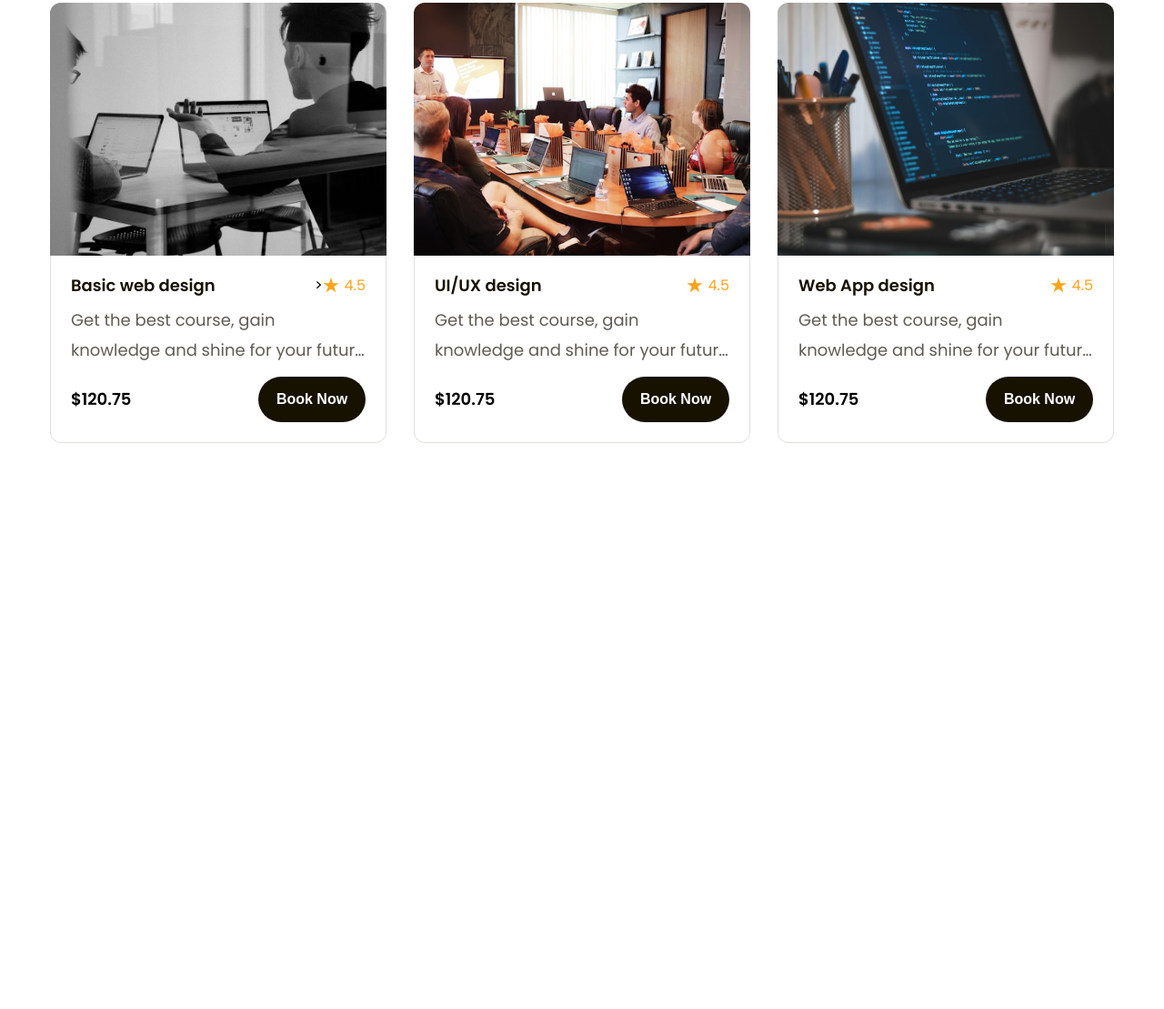
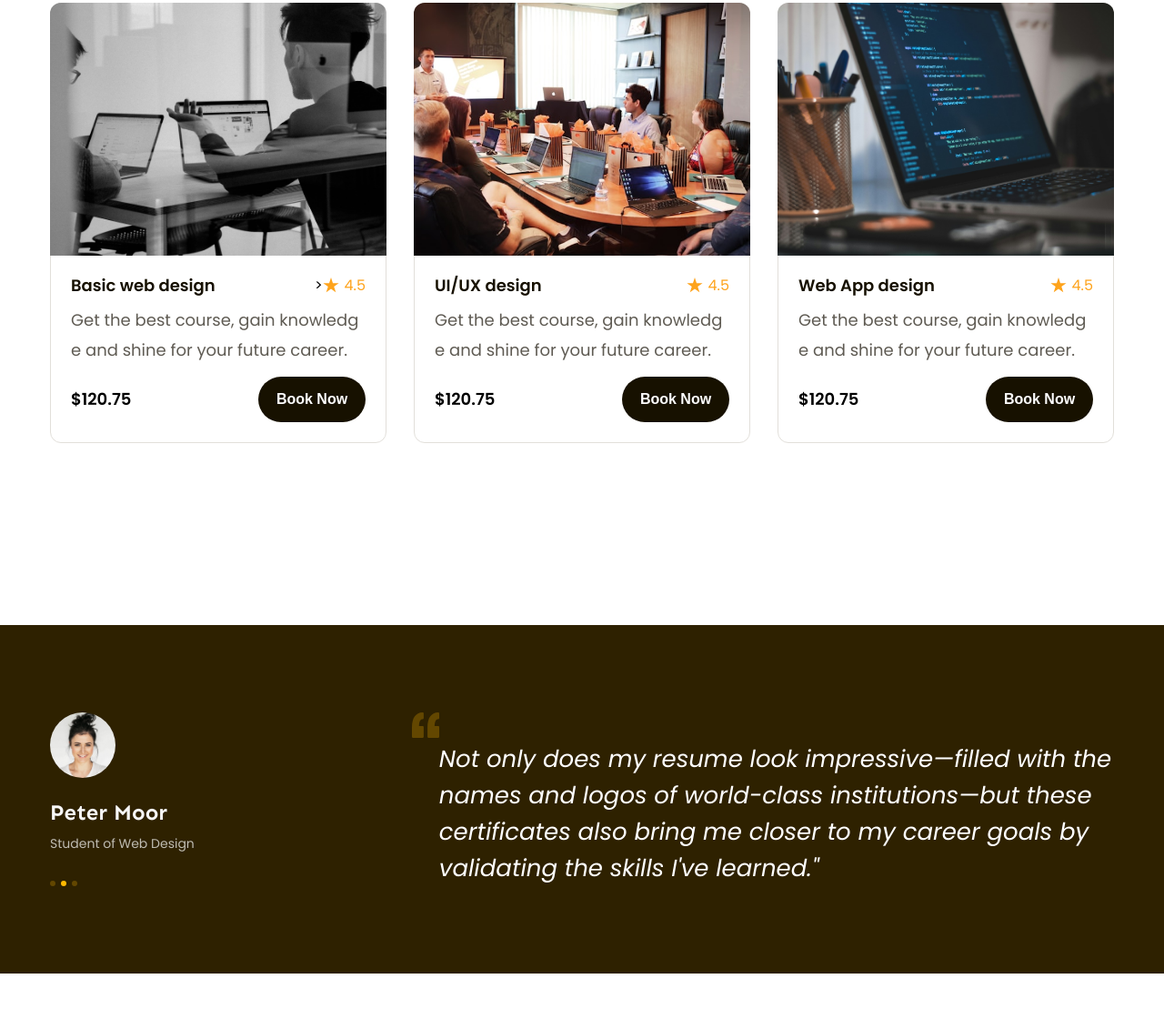
Before and after one commit to ckjn0411/F8_PROJECT-02, a plain HTML site: page index.html in a window 1280 px wide. Shown: the part 1276-2385 px from the top of the page at 91% size. Drawn offline with Linux system fonts and the light colour scheme.

Commit message:
feedback

```diff
--- a/assets/css/styles.css
+++ b/assets/css/styles.css
@@ -81,6 +81,10 @@ a {
 
 .line-clamp.line-2 {
   --line-clamp: 2;
+}
+
+.break-all {
+  word-break: break-all;
 }
 /*--------Header-------- */
 .header {
@@ -399,3 +403,70 @@ a {
   color: #fff;
   background-color: var(--primary-color);
 }
+
+.feedback {
+  margin-top: 135px;
+  padding: 96px 0;
+  background-color: #2e2100;
+}
+
+.feedback-item {
+  display: flex;
+}
+
+.feedback-item .avatar {
+  width: 72px;
+  height: 72px;
+  border-radius: 50%;
+  object-fit: cover;
+}
+
+.feedback-item .info .title {
+  margin-top: 18px;
+  font-family: var(--font-heading);
+  font-size: 2.4rem;
+  font-weight: 700;
+  line-height: 1.42;
+  color: #f7f7f7;
+}
+
+.feedback-item .info .desc {
+  margin-top: 4px;
+  font-size: 1.4rem;
+  font-weight: 400;
+  line-height: 1.86;
+  color: #bfbcb2;
+}
+
+.feedback-item .dots {
+  display: flex;
+  margin-top: 28px;
+}
+
+.feedback-item .dot {
+  margin-right: 6px;
+  width: 6px;
+  height: 6px;
+  border-radius: 50%;
+  background: #634700;
+  cursor: pointer;
+}
+
+.feedback-item .dot.active {
+  background-color: var(--primary-color);
+  cursor: default;
+}
+
+.feedback-item .content {
+  width: 66%;
+  margin-left: auto;
+}
+
+.feedback-item blockquote {
+  margin-left: 30px;
+  font-size: 2.6rem;
+  font-style: italic;
+  font-weight: 400;
+  line-height: 1.54;
+  color: #ffffff;
+}
--- a/index.html
+++ b/index.html
@@ -283,6 +283,31 @@
           </div>
         </div>
       </div>
+
+      <!-- Feedback -->
+       <div class="feedback">
+        <div class="main-content">
+          <div class="feedback-list">
+            <div class="feedback-item">
+              <div class="info">
+                <img src="./assets/img/avatar-quote.jpg" alt="Peter Moor" class="avatar">
+                <p class="title">Peter Moor</p>
+                <p class="desc">Student of Web Design</p>
+                <div class="dots">
+                  <span class="dot"></span>
+                  <span class="dot active"></span>
+                  <span class="dot"></span>
+                </div>
+              </div>
+              <div class="content">
+                <img src="./assets/icons/open-quote.svg" alt="" class="open-quotes">
+                  <blockquote>Not only does my resume look impressive—filled with the names and logos of world-class institutions—but these certificates also bring me closer to my career goals by validating the skills I've learned." </blockquote>
+                </img>
+              </div>
+            </div>
+          </div>
+        </div>
+       </div>
     </main>
   </body>
 </html>
```
Also changed, not shown: assets/icons/open-quote.svg (added), assets/img/avatar-quote.jpg (added).
